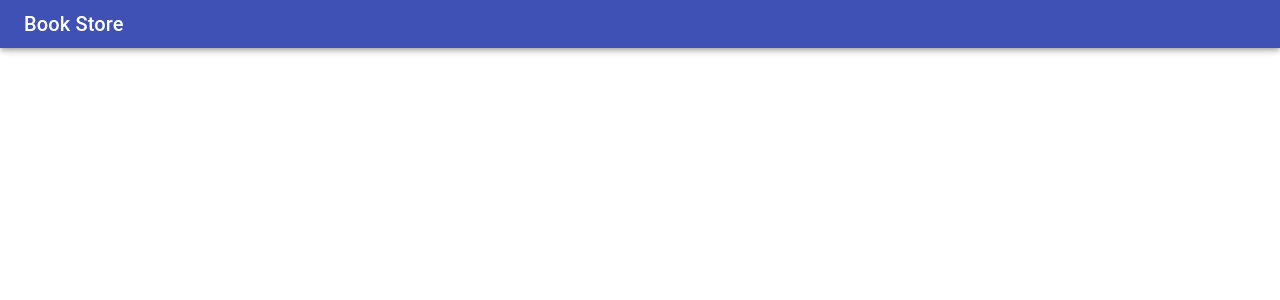
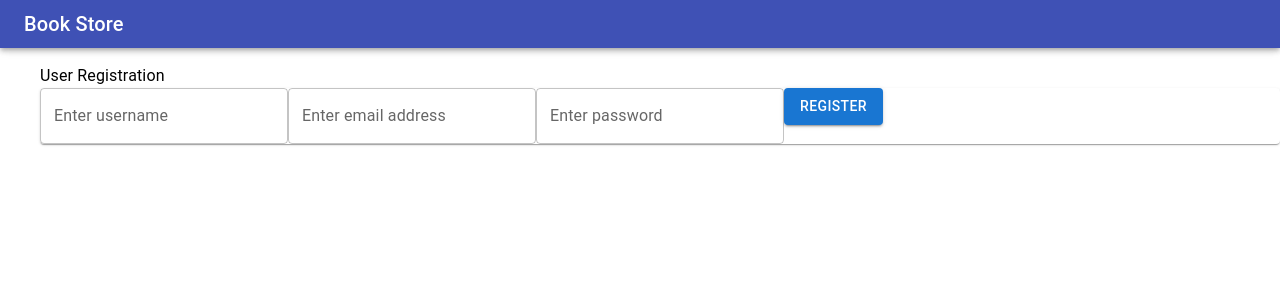
Before and after one commit to Gimhana-Dissanayake/bookstorefe, a React (Create React App) app: page /register in a window 1280 px wide. Before the commit this address had no page. Shown: the top 300 px of the page. Built offline with nearby package versions, Linux system fonts and the light colour scheme.

Commit message:
end of project

```diff
--- a/src/component/App.jsx
+++ b/src/component/App.jsx
@@ -6,6 +6,7 @@
 import Login from "./user/Login";
 import { SnackbarProvider } from "notistack";
 import Auth from "./Auth";
+import Register from "./user/Register";
 
 function App() {
   return (
@@ -14,6 +15,7 @@
         <Layout>
           <Routes>
             <Route path="/login" element={<Login />} />
+            <Route path="/register" element={<Register />} />
             <Route
               exact
               path="/"
--- a/src/component/user/Login.jsx
+++ b/src/component/user/Login.jsx
@@ -53,6 +53,10 @@
     },
   });
 
+  const handleRegister = () => {
+    navigate("/register");
+  };
+
   return (
     <form autoComplete="off" noValidate onSubmit={formik.handleSubmit}>
       <Box className={classes.wrapper}>
@@ -93,6 +97,9 @@
           >
             Login
           </Button>
+          <br />
+
+          <button onClick={handleRegister}>Register</button>
         </Paper>
       </Box>
     </form>
--- /dev/null
+++ b/src/component/user/Register.jsx
@@ -0,0 +1,116 @@
+import React from "react";
+import { Typography, Box, Paper, TextField, Button } from "@mui/material";
+import * as yup from "yup";
+import { useFormik } from "formik";
+import { useDispatch, useSelector } from "react-redux";
+import { registerAction } from "../../module/user/userAction";
+import { useNavigate } from "react-router-dom";
+import { useSnackbar } from "notistack";
+
+import registerStyle from "./RegisterStyles";
+import { getUserRegisterPromise } from "../../module/user/userSelector";
+import { useEffect } from "react";
+
+const validationSchema = yup.object({
+  name: yup.string().required("Username is required"),
+  email: yup
+    .string()
+    .required("Email is required")
+    .email("Enter a valid email"),
+  password: yup
+    .string()
+    .required("Password is required")
+    .min(8, "Password should be of minimum 8 char length"),
+});
+
+const Register = () => {
+  const classes = registerStyle();
+  const registerPromise = useSelector(getUserRegisterPromise);
+  const dispatch = useDispatch();
+
+  const navigate = useNavigate();
+  const { enqueueSnackbar } = useSnackbar();
+
+  useEffect(() => {
+    if (registerPromise.isErrorOcurred) {
+      enqueueSnackbar("Server error occured!", {
+        variant: "error",
+      });
+    } else if (registerPromise.isFullfilled) {
+      enqueueSnackbar("User Added successfully!", {
+        variant: "success",
+      });
+      navigate("/login");
+      //TODO:dispatch action to set register promise values
+    }
+  }, [registerPromise, enqueueSnackbar, navigate]);
+
+  const registerForm = useFormik({
+    validationSchema,
+    initialValues: { email: "", password: "", name: "" },
+    onSubmit: (values) => {
+      dispatch(registerAction(values));
+    },
+  });
+
+  return (
+    <Box className={classes.wrapper}>
+      <Typography className={classes.heading}>User Registration</Typography>
+      <form autoComplete="off" noValidate onSubmit={registerForm.handleSubmit}>
+        <Paper className={classes.paper}>
+          <TextField
+            className={classes.margin12}
+            id="name"
+            name="name"
+            variant="outlined"
+            label="Enter username"
+            value={registerForm.values.name}
+            onChange={registerForm.handleChange}
+            helperText={registerForm.touched.name && registerForm.errors.name}
+            error={
+              registerForm.touched.name && Boolean(registerForm.errors.name)
+            }
+          />
+          <TextField
+            className={classes.margin12}
+            id="email"
+            name="email"
+            variant="outlined"
+            label="Enter email address"
+            value={registerForm.values.email}
+            onChange={registerForm.handleChange}
+            helperText={registerForm.touched.email && registerForm.errors.email}
+            error={
+              registerForm.touched.email && Boolean(registerForm.errors.email)
+            }
+          />
+          <TextField
+            id="password"
+            name="password"
+            variant="outlined"
+            label="Enter password"
+            value={registerForm.password}
+            onChange={registerForm.handleChange}
+            helperText={
+              registerForm.touched.password && registerForm.errors.password
+            }
+            error={
+              registerForm.touched.password &&
+              Boolean(registerForm.errors.password)
+            }
+          />
+          <Button
+            className={classes.button}
+            type="submit"
+            variant="contained"
+            color="primary"
+          >
+            Register
+          </Button>
+        </Paper>
+      </form>
+    </Box>
+  );
+};
+
+export default Register;
--- /dev/null
+++ b/src/component/user/RegisterStyles.jsx
@@ -0,0 +1,27 @@
+import { makeStyles, createStyles } from "@material-ui/core";
+
+export default makeStyles(() => {
+  createStyles({
+    wrapper: {
+      margin: "auto",
+      width: "40%",
+    },
+    paper: {
+      display: "flex",
+      flexDirection: "column",
+      padding: "20px",
+    },
+    margin12: {
+      margin: "12px",
+    },
+    heading: {
+      fontSize: "larger",
+      fontWeight: "bold",
+      textAlign: "center",
+    },
+    button: {
+      width: "25%",
+      margin: "12px auto",
+    },
+  });
+});
--- a/src/module/user/userAction.js
+++ b/src/module/user/userAction.js
@@ -1,4 +1,4 @@
-import { login } from "./userService"
+import { login, registerApi } from "./userService"
 
 
 export const loginAction = (email, password) => async (dispatch) =>{
@@ -24,7 +24,30 @@
 
      dispatch({type:'USER_SUCCESS'})
    }catch{
-    console.log("RES fasdfas")
+
     dispatch({type:'USER_ERROR'})
    }
+
+
 }
+
+export const registerAction = (user) => async (dispatch) => {
+  try{
+      dispatch({type:"USER_REGISTER_PENDING"});
+
+      const response = await registerApi(user);
+
+      dispatch({
+        type:'USER_REGISTER',
+        payload:{
+          id: response.data,
+          ...user
+        }
+      })
+
+      dispatch({type:"USER_REGISTER_SUCCESS"})
+
+  }catch(error){
+    dispatch({type:"USER_REGISTER_ERROR"})
+  }
+ }
--- a/src/module/user/userReducer.js
+++ b/src/module/user/userReducer.js
@@ -4,7 +4,13 @@
         isPending:false,
         isFullfilled:false,
         isErrorOcurred:false,
-      }
+      },
+      registerPromise:{
+        isPending:false,
+        isFullfilled:false,
+        isErrorOcurred:false,
+      },
+      user:null,
 }
 
 const userReducer = (state = USER_INITIAL_STATE, action) =>{
@@ -40,6 +46,42 @@
               }
             }
           }
+
+          // register action
+
+          case 'USER_REGISTER':{
+            return {
+              ...state,
+              user:action.payload
+            }
+          }
+
+          case "USER_REGISTER_PENDING":{
+            return {
+              ...state,
+              registerPromise:{
+                isPending:true, isFullfilled:false, isErrorOcurred:false
+              }
+            }
+          }
+          case "USER_REGISTER_SUCCESS":{
+            return {
+              ...state,
+              registerPromise:{
+                isPending:false, isFullfilled:true, isErrorOcurred:false
+              }
+            }
+          }
+          case "USER_REGISTER_ERROR":{
+            return {
+              ...state,
+              registerPromise:{
+                isPending:false, isFullfilled:false, isErrorOcurred:true
+              }
+            }
+          }
+
+
         default:{
             return state;
         }
--- a/src/module/user/userSelector.js
+++ b/src/module/user/userSelector.js
@@ -1,2 +1,3 @@
 export const getUserToken = (rootReducer) => rootReducer.user.token;
 export const getUserPromise = (rootReducer) => rootReducer.user.promise;
+export const getUserRegisterPromise = (rootReducer) => rootReducer.user.registerPromise
--- a/src/module/user/userService.js
+++ b/src/module/user/userService.js
@@ -4,3 +4,5 @@
 export const login = (email, password) => axios.post(`${baseUrl}/api/v1/login`,{
     email, password
 })
+
+export const registerApi = (user) => axios.post(`${baseUrl}/api/v1/register`, user)
```
